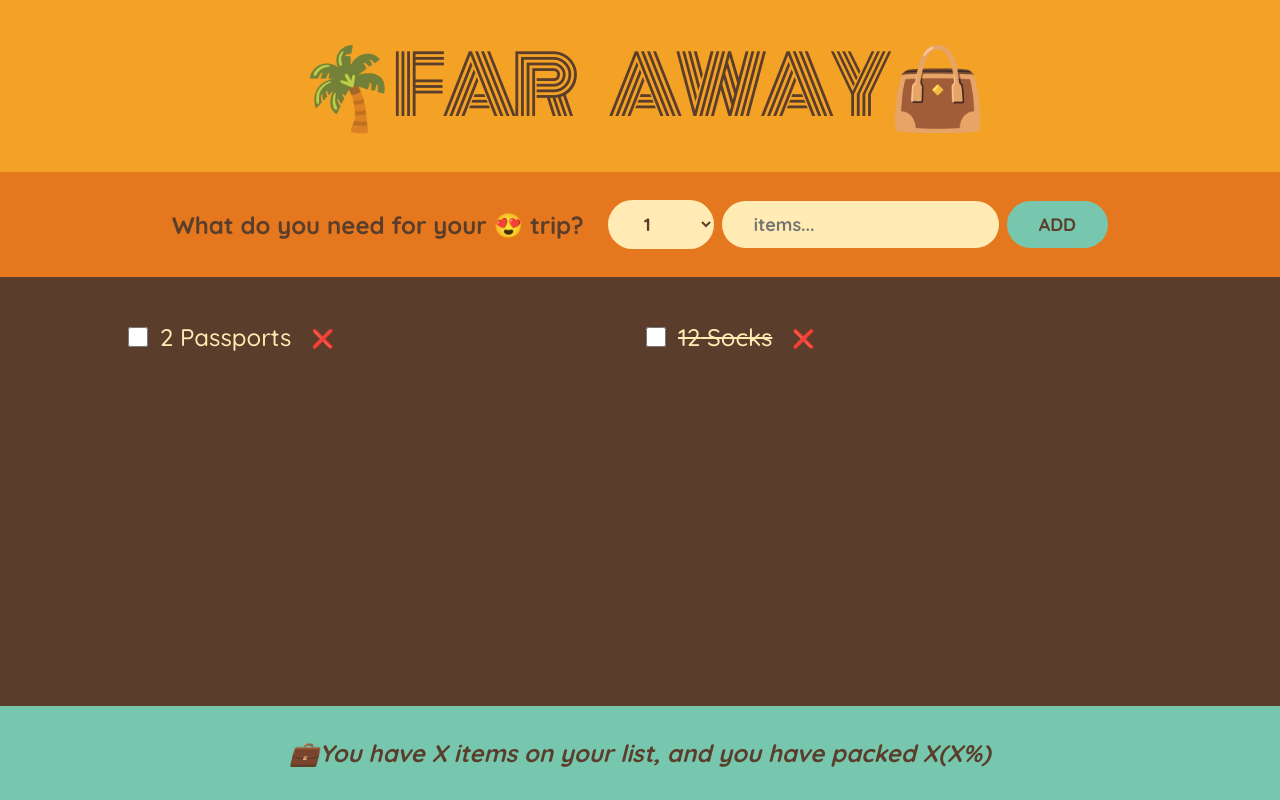
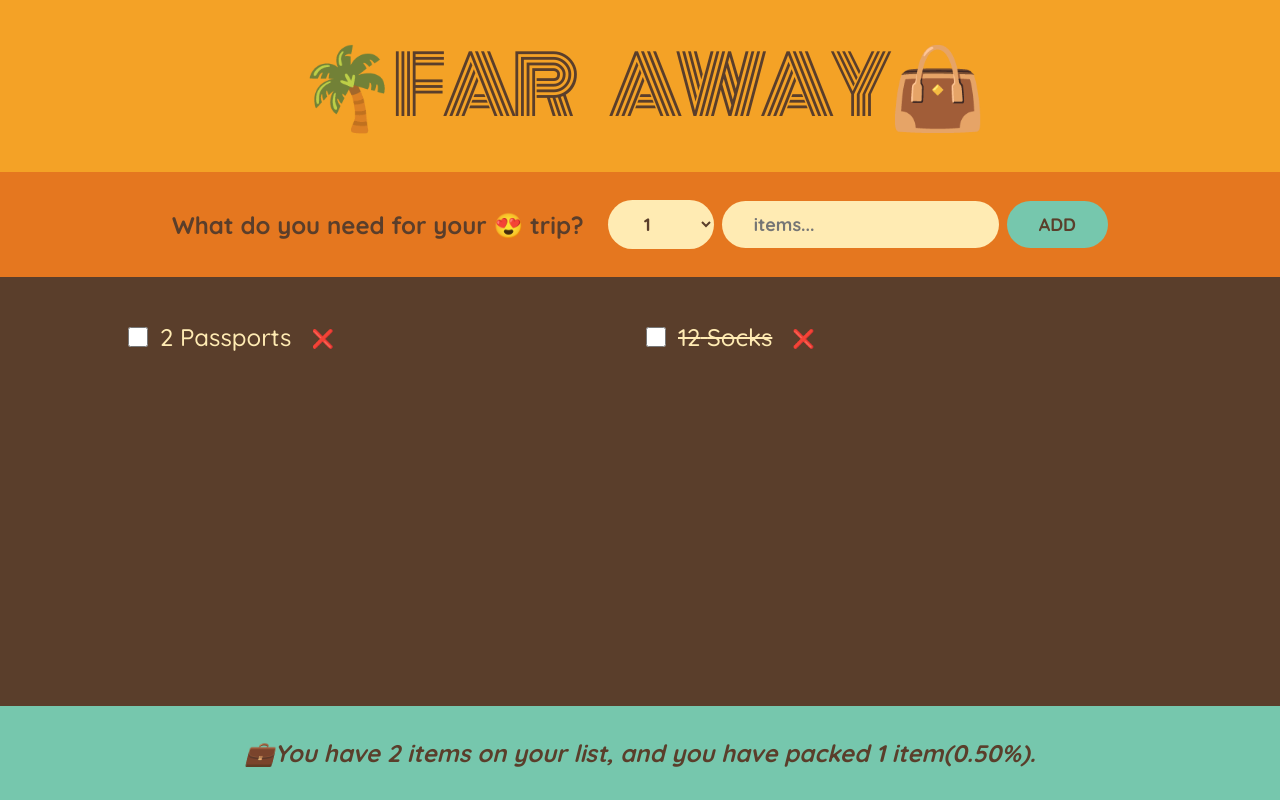
Before and after one commit to yiwenwangANU/react, a React (Create React App) app in the folder 03_far_away/: page / in a window 1280 px wide. Built offline with nearby package versions, Linux system fonts and the light colour scheme.

Commit message:
use derive state to pass the state to Stats component

```diff
--- a/03_far_away/src/App.js
+++ b/03_far_away/src/App.js
@@ -32,7 +32,7 @@ function App() {
         handleDeleteItems={handleDeleteItems}
         handleToggleItem={handleToggleItem}
       />
-      <Stats />
+      <Stats packList={packList} />
     </div>
   );
 }
@@ -103,10 +103,15 @@ function Item({ item, handleDeleteItems, handleToggleItem }) {
     </li>
   );
 }
-function Stats() {
+function Stats({ packList }) {
+  const itemNumber = packList.length;
+  const itemPacked = packList.filter((i) => i.packed).length;
   return (
     <footer className="stats">
-      <em>💼You have X items on your list, and you have packed X(X%)</em>
+      <em>
+        💼You have {itemNumber} items on your list, and you have packed{" "}
+        {itemPacked} item({(itemPacked / itemNumber).toFixed(2)}%).
+      </em>
     </footer>
   );
 }
```
